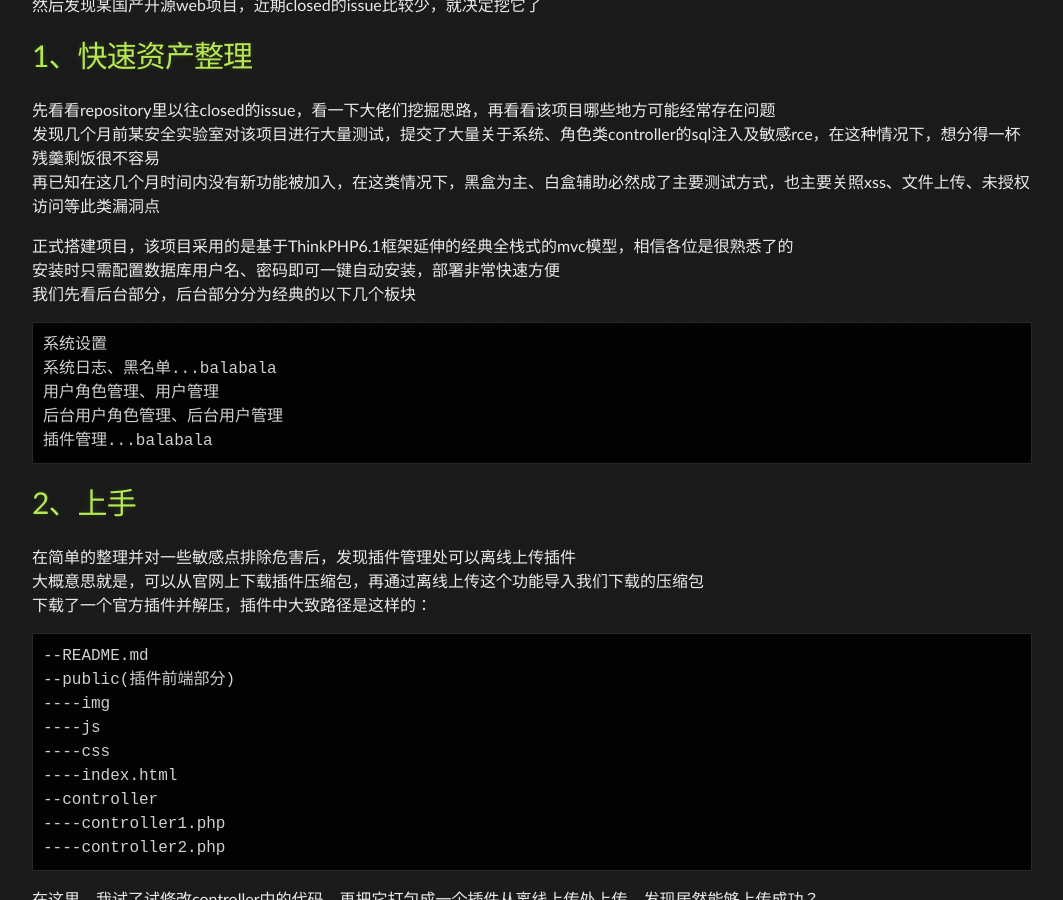
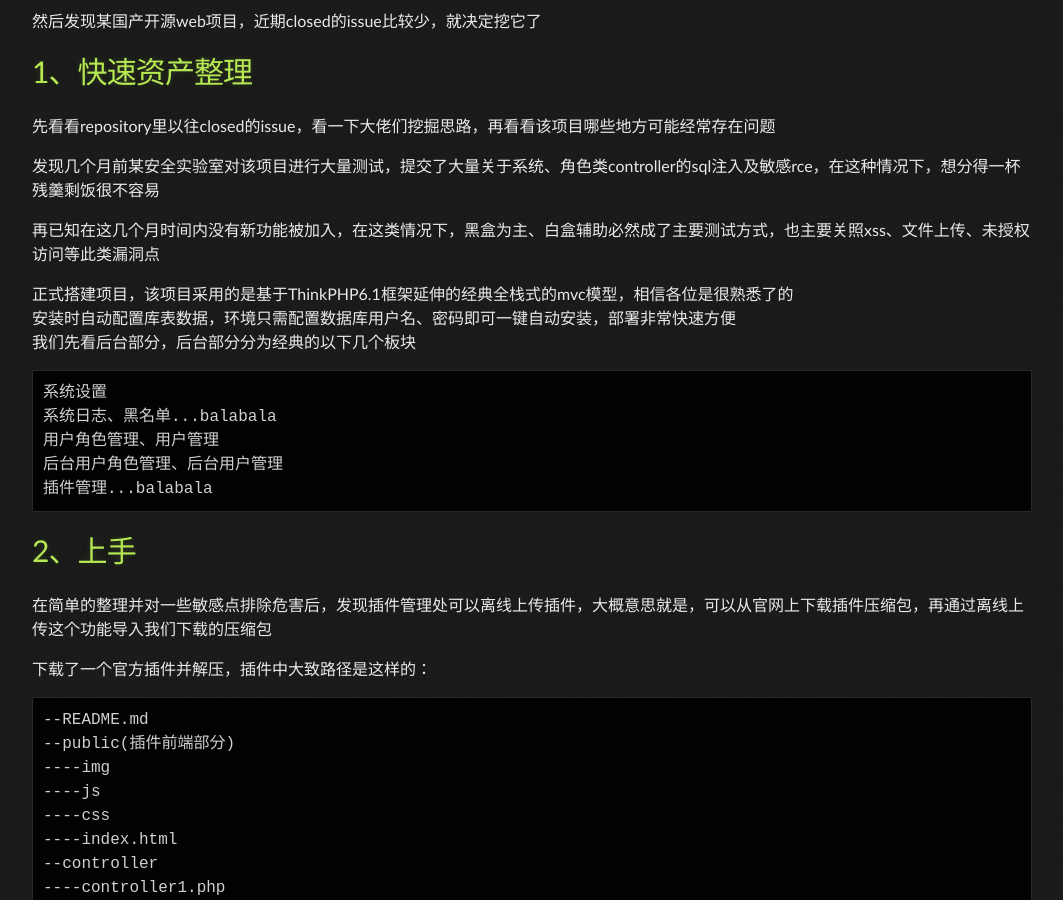
Before and after one commit to Leeyangee/leeyangee.github.io, a Jekyll site: the page built from _posts/2023-06-25-CVE实战 快速挖掘-水国产开源项目0day漏洞.md, in a window 1280 px wide and 900 px high, scrolled down 320 px. Shown: the whole window, without its empty margins (108-1171 px from the left). Built offline with Jekyll 4.4.1, drawn with Linux system fonts in a browser that asks for light colours.

Commit message:
Update 2023-06-25-CVE实战 快速挖掘-水国产开源项目0day漏洞.md

````diff
--- a/_posts/2023-06-25-CVE实战 快速挖掘-水国产开源项目0day漏洞.md
+++ b/_posts/2023-06-25-CVE实战 快速挖掘-水国产开源项目0day漏洞.md
@@ -4,16 +4,19 @@ published: true
 ---
 # [](#header-1)0、前言
 由于src挖多了，每天盯着那一堆框架看很累，挖不到洞更累，隧决定去github上找开源项目挖凑凑cve
+
 然后发现某国产开源web项目，近期closed的issue比较少，就决定挖它了
 
 # [](#header-1)1、快速资产整理
 
 先看看repository里以往closed的issue，看一下大佬们挖掘思路，再看看该项目哪些地方可能经常存在问题
+
 发现几个月前某安全实验室对该项目进行大量测试，提交了大量关于系统、角色类controller的sql注入及敏感rce，在这种情况下，想分得一杯残羹剩饭很不容易
+
 再已知在这几个月时间内没有新功能被加入，在这类情况下，黑盒为主、白盒辅助必然成了主要测试方式，也主要关照xss、文件上传、未授权访问等此类漏洞点
 
 正式搭建项目，该项目采用的是基于ThinkPHP6.1框架延伸的经典全栈式的mvc模型，相信各位是很熟悉了的
-安装时只需配置数据库用户名、密码即可一键自动安装，部署非常快速方便
+安装时自动配置库表数据，环境只需配置数据库用户名、密码即可一键自动安装，部署非常快速方便
 我们先看后台部分，后台部分分为经典的以下几个板块
 ```
 系统设置
@@ -25,8 +28,8 @@ published: true
 
 
 # [](#header-1)2、上手
-在简单的整理并对一些敏感点排除危害后，发现插件管理处可以离线上传插件
-大概意思就是，可以从官网上下载插件压缩包，再通过离线上传这个功能导入我们下载的压缩包
+在简单的整理并对一些敏感点排除危害后，发现插件管理处可以离线上传插件，大概意思就是，可以从官网上下载插件压缩包，再通过离线上传这个功能导入我们下载的压缩包
+
 下载了一个官方插件并解压，插件中大致路径是这样的：
 ```
 --README.md
````
